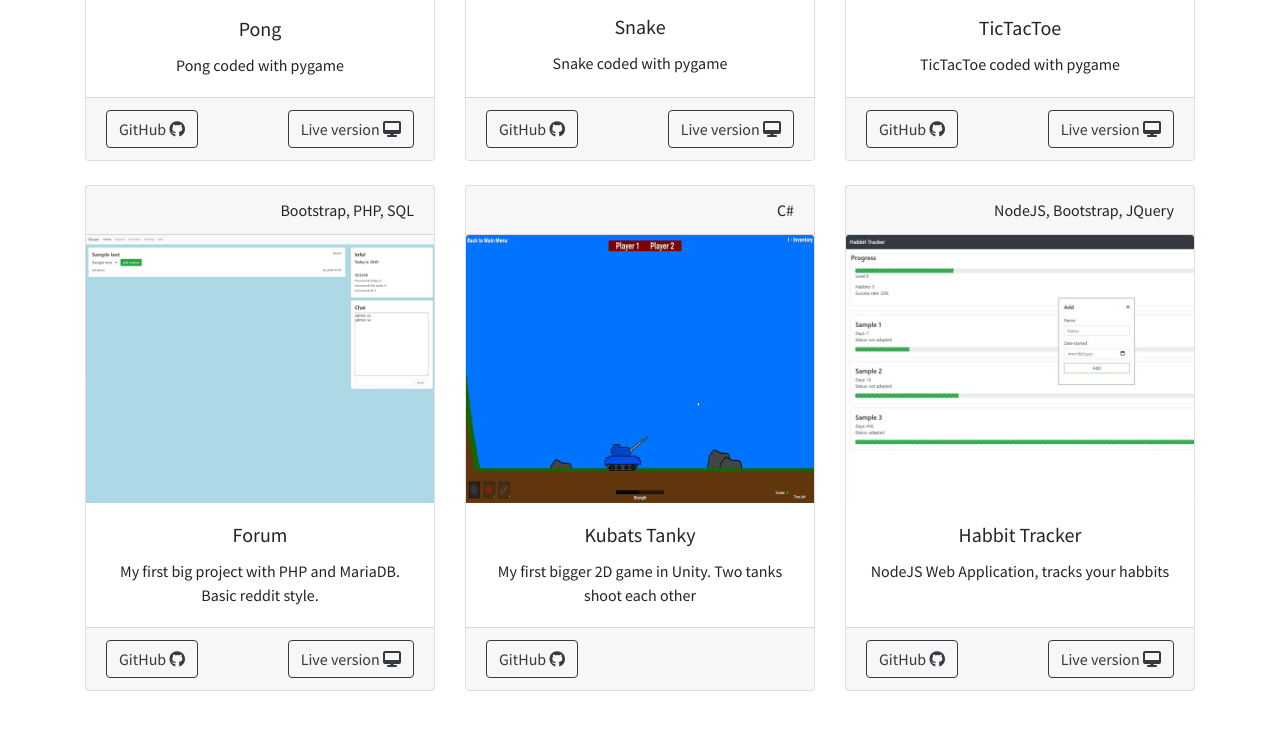
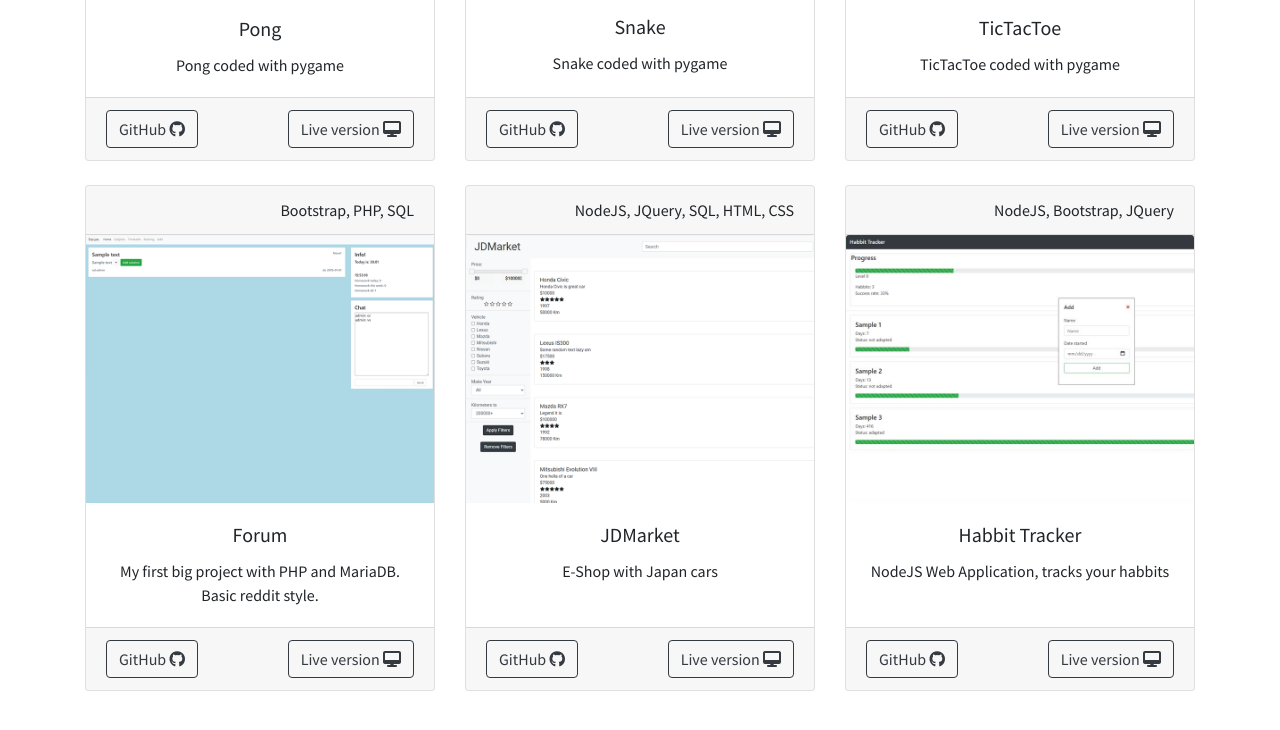
Before and after one commit to jankubatt/jankubat-it.cz, a plain HTML site: page index.html in a window 1280 px wide. Shown: the part 1451-2181 px from the top of the page. Drawn offline with nearby package versions, Linux system fonts and the light colour scheme.

Commit message:
added 1 project

```diff
--- a/index.html
+++ b/index.html
@@ -175,16 +175,19 @@ COPYRIGHT Jan Kubat 2020
 						</div>
 					</div>
 					<div class="card">
-						<div class="card-header text-right">C#</div>
-						<img class="card-img-top" src="./assets/images/tanky.png" alt="Card image cap">
+						<div class="card-header text-right">NodeJS, JQuery, SQL, HTML, CSS</div>
+						<img class="card-img-top" src="./assets/images/jdmarket.png" alt="Card image cap">
 						<div class="card-body">
-							<h5 class="card-title">Kubats Tanky</h5>
-							<p class="card-text">My first bigger 2D game in Unity. Two tanks shoot each other</p>
+							<h5 class="card-title">JDMarket</h5>
+							<p class="card-text">E-Shop with Japan cars</p>
 						</div>
 						<div class="card-footer">
-							<a href="https://github.com/jankubatt/KubatsTanky" target="blank_"><button
+							<a href="https://github.com/jankubatt/JDMarket" target="blank_"><button
 									class="btn btn-outline-dark float-left d-inline">GitHub <i
 										class="fab fa-github"></i></button></a>
+							<a href="https://jdmarket.herokuapp.com/" target="blank_"><button
+											class="btn btn-outline-dark float-right d-inline">Live version <i
+												class="fas fa-desktop"></i></button></a>
 						</div>
 					</div>
 					<div class="card">
```
Also changed, not shown: index_cz.html (+8 -5 lines), assets/images/jdmarket.png (added), assets/images/tanky.png (deleted).
